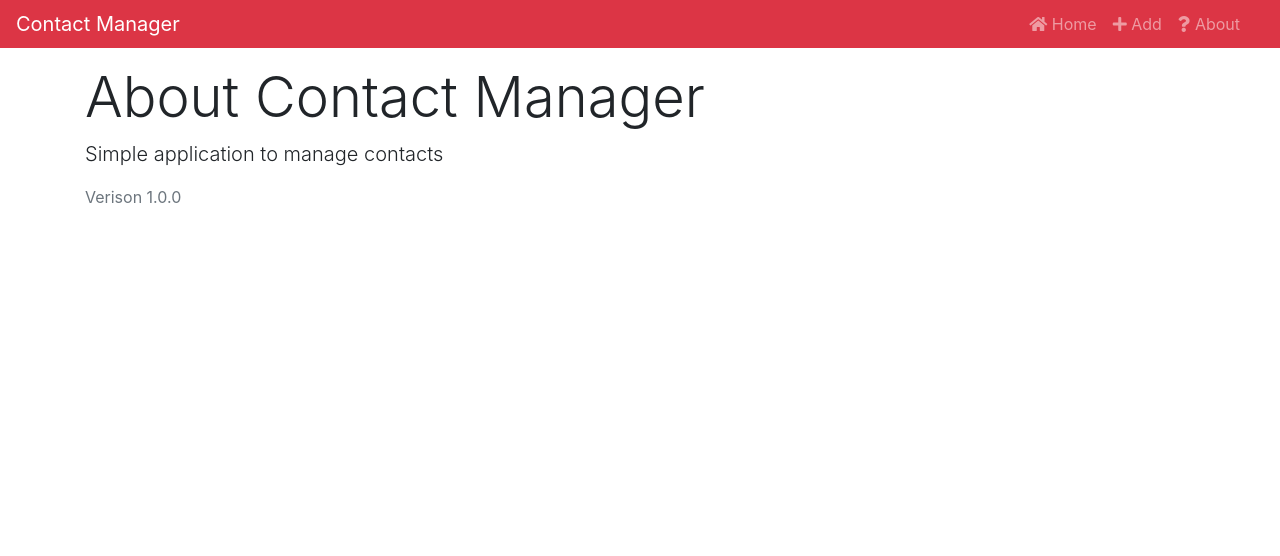
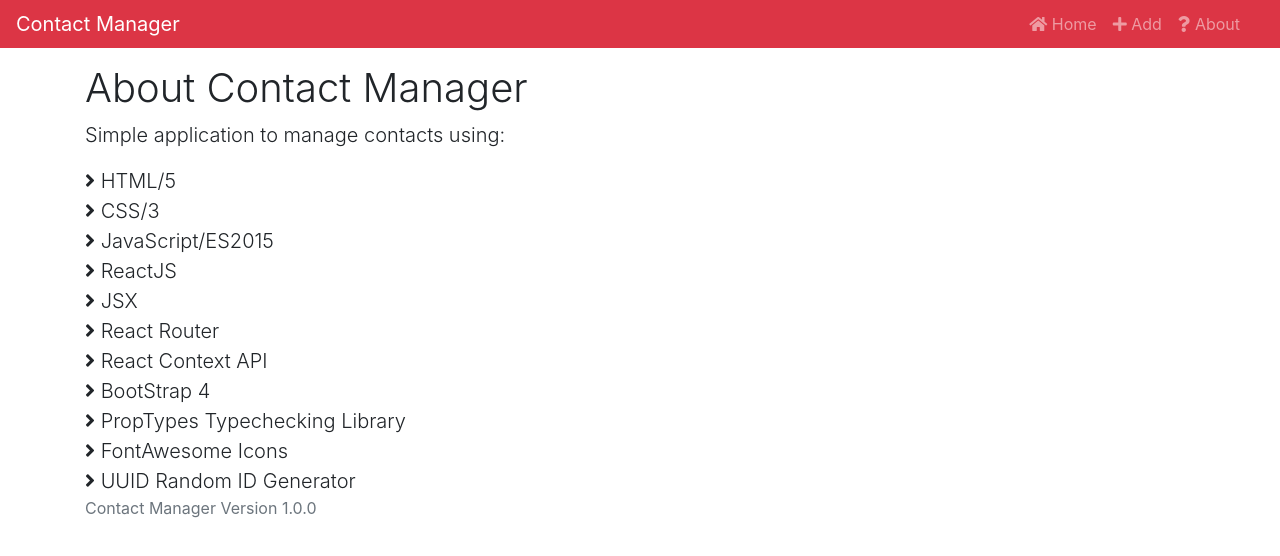
Before and after one commit to jamesta696/ContactManager, a React (Create React App) app: page /about in a window 1280 px wide. Shown: the top 556 px of the page. Built offline with nearby package versions, Linux system fonts and the light colour scheme.

Commit message:
Contact Manager - updated v1.0.0 beta

```diff
--- a/src/components/contacts/Contact.jsx
+++ b/src/components/contacts/Contact.jsx
@@ -70,10 +70,12 @@ class Contact extends Component {
                             {showContactDetails ? (
                                 <ul className="list-group">
                                     <li className="list-group-item">
-                                        Email: {email}
+                                        <i className="fas fa-envelope" /> Email:{" "}
+                                        {email}
                                     </li>
                                     <li className="list-group-item">
-                                        Phone: {phone}
+                                        <i className="fas fa-phone" /> Phone:{" "}
+                                        {phone}
                                     </li>
                                 </ul>
                             ) : null}
--- a/src/components/contacts/Contacts.jsx
+++ b/src/components/contacts/Contacts.jsx
@@ -10,7 +10,12 @@ class Contacts extends Component {
                     const { contacts } = value;
                     return (
                         <React.Fragment>
-                            <h1 className="display-4 mb-2">Contacts List</h1>
+                            <h1
+                                className="display-4 mb-2"
+                                style={{ fontSize: "2.5rem" }}
+                            >
+                                Contacts List
+                            </h1>
                             {contacts.map(contact => (
                                 <Contact key={contact.id} contact={contact} />
                             ))}
--- a/src/components/pages/About.jsx
+++ b/src/components/pages/About.jsx
@@ -3,9 +3,48 @@ import React from "react";
 const About = () => {
     return (
         <div>
-            <h1 className="display-4">About Contact Manager</h1>
-            <p className="lead">Simple application to manage contacts</p>
-            <p className="text-secondary">Verison 1.0.0</p>
+            <h1 className="display-4" style={{ fontSize: "2.5rem" }}>
+                About Contact Manager
+            </h1>
+            <p className="lead">Simple application to manage contacts using:</p>
+            <ul className="navbar-nav mr-auto">
+                <li className="nav-item lead">
+                    <i className="fas fa-angle-right" /> HTML/5
+                </li>
+                <li className="nav-item lead">
+                    <i className="fas fa-angle-right" /> CSS/3
+                </li>
+                <li className="nav-item lead">
+                    <i className="fas fa-angle-right" /> JavaScript/ES2015
+                </li>
+                <li className="nav-item lead">
+                    <i className="fas fa-angle-right" /> ReactJS
+                </li>
+                <li className="nav-item lead">
+                    <i className="fas fa-angle-right" /> JSX
+                </li>
+                <li className="nav-item lead">
+                    <i className="fas fa-angle-right" /> React Router
+                </li>
+                <li className="nav-item lead">
+                    <i className="fas fa-angle-right" /> React Context API
+                </li>
+                <li className="nav-item lead">
+                    <i className="fas fa-angle-right" /> BootStrap 4
+                </li>
+                <li className="nav-item lead">
+                    <i className="fas fa-angle-right" /> PropTypes Typechecking
+                    Library
+                </li>
+                <li className="nav-item lead">
+                    <i className="fas fa-angle-right" /> FontAwesome Icons
+                </li>
+                <li className="nav-item lead">
+                    <i className="fas fa-angle-right" /> UUID Random ID
+                    Generator
+                </li>
+            </ul>
+            <p className="text-secondary">Contact Manager Version 1.0.0</p>
         </div>
     );
 };
```
